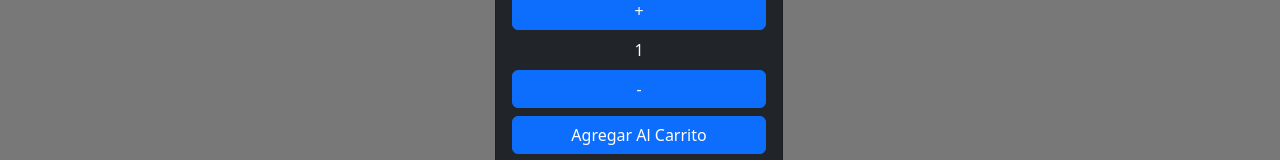
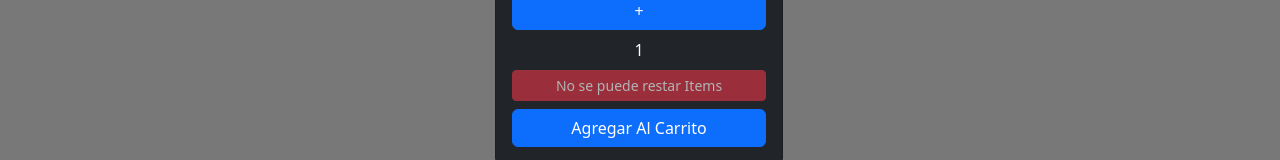
Before and after one commit to matuumdq/MSGames, a React (Vite) app: page /item/1 in a window 1280 px wide. Shown: the part 660-820 px from the top of the page. Built offline with nearby package versions, Linux system fonts and the light colour scheme.

Commit message:
arreglando funcion + -

```diff
--- a/src/components/ItemDetail/ItemDetail.jsx
+++ b/src/components/ItemDetail/ItemDetail.jsx
@@ -39,21 +39,22 @@ export const ItemDetail = () => {
                 <Card.Title as='h4' className="mb-2 mt-4 p-3">{nombre}</Card.Title>
                 <Card.Img className='card-img p-4' variant="top" src={imagen} />
                   <Card.Body>
-
                     <Card.Subtitle as='h5' className="mb-2">
                       Precio: $ {precio}
                     </Card.Subtitle>
+
                       <p>{detalleu}</p>
                       <p>{detalled}</p>
                       <p>{detallet}</p>
 
                     <Card.Footer>Stock: {stock}</Card.Footer>
+
                     <div className="d-grid gap-2">
                     {(count <= (stock-1)) ? <Button onClick={() => setCount((count) => count + 1)}>
                       +
                     </Button> : <Button size="sm" disabled variant='danger'> No se puede agregar Items </Button>}
                       {count}
-          { (count >= 1) ? <Button onClick={() => setCount((count) => count - 1)}> - </Button> : <Button size="sm" disabled variant='danger'> No se puede restar Items </Button>}
+                    { (count >= 2) ? <Button onClick={() => setCount((count) => count - 1)}> - </Button> : <Button size="sm" disabled variant='danger'> No se puede restar Items </Button>}
                     <Button>Agregar Al Carrito</Button></div>
                   </Card.Body>
               </Card>
```
Lines whose indentation alone changed are shown as unchanged.
